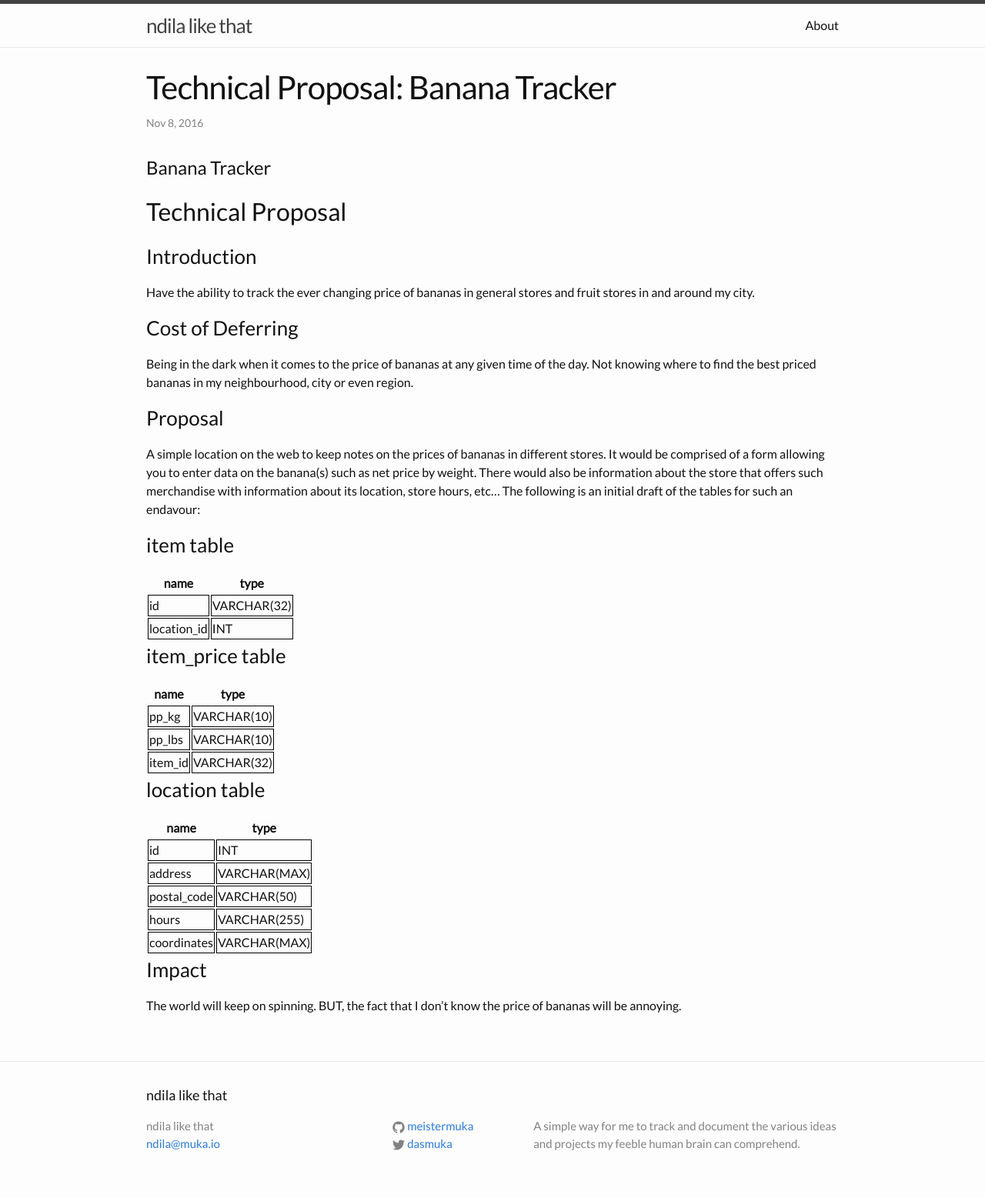
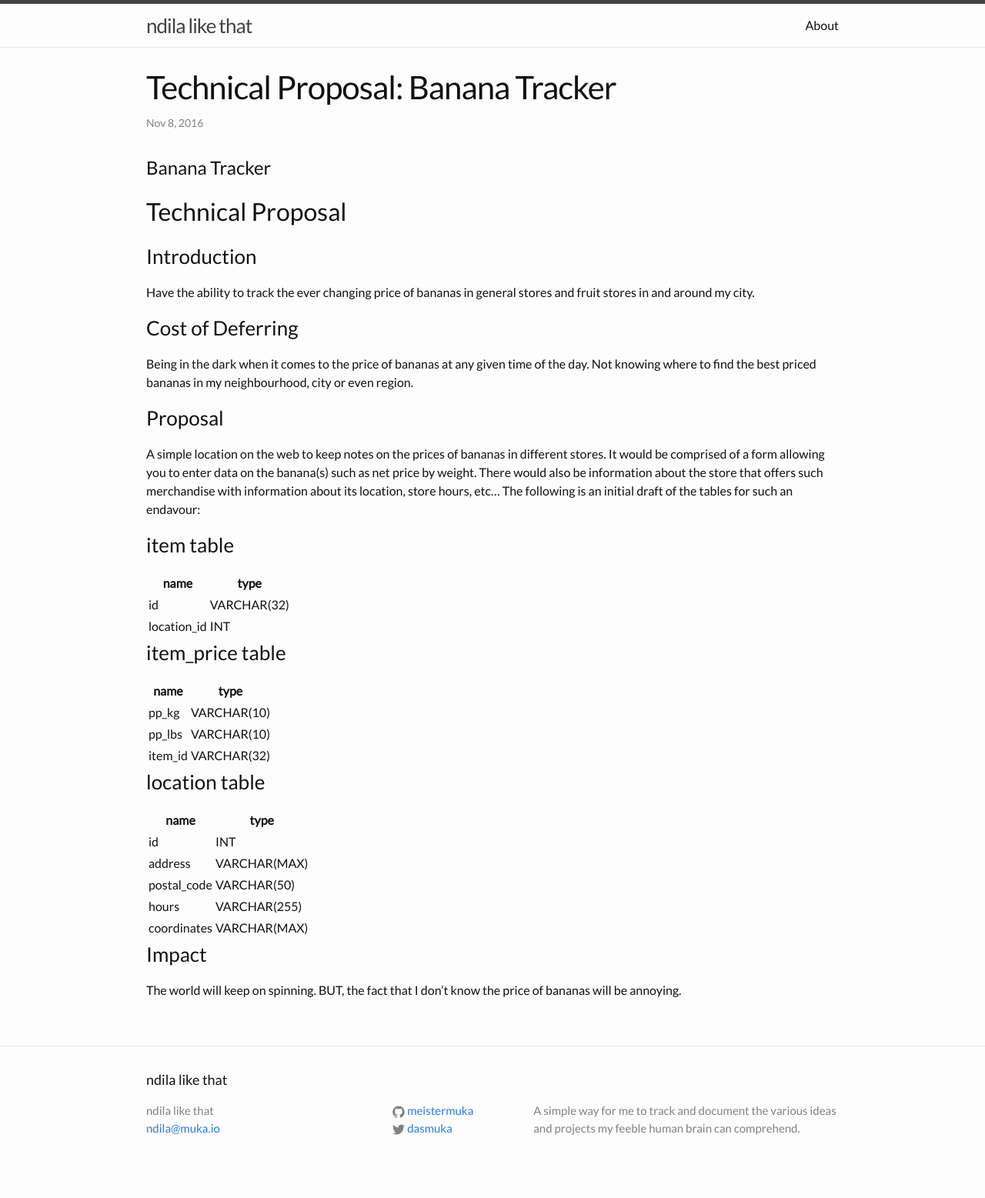
Before and after one commit to meistermuka/meistermuka.github.io, a Jekyll site: the page built from _posts/2016-11-08-banana-tracker-technical-proposal.markdown, in a window 1280 px wide. Shown: the whole page at 77% size. Built offline with Jekyll 4.4.1, drawn with Linux system fonts in a browser that asks for light colours.

Commit message:
Update _layout.scss

```diff
--- a/_sass/_layout.scss
+++ b/_sass/_layout.scss
@@ -9,8 +9,9 @@
     // Positioning context for the mobile navigation icon
     position: relative;
 }
-table tr td {
+table tr td th {
     border: 1px solid #000;
+    border-collapse: collapse;
 }
 .site-title {
     font-size: 26px;
```
